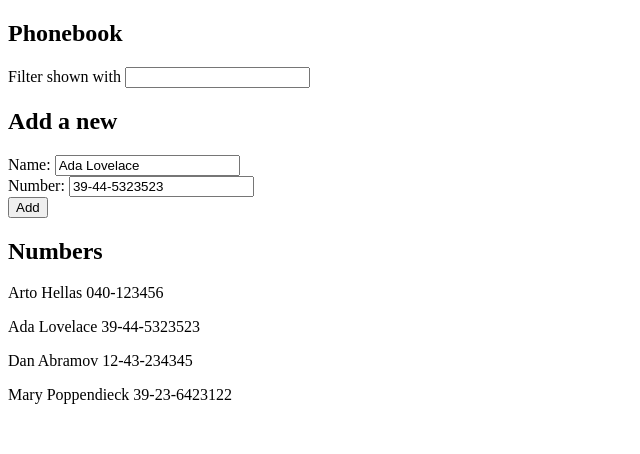
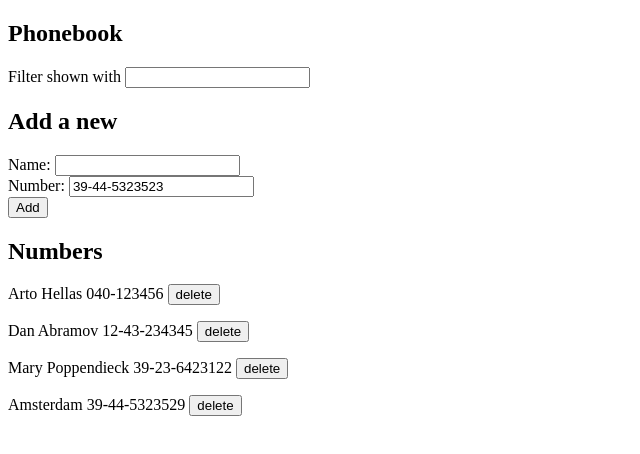
Before and after one commit to verdianeDada/Helsinki-fullstack-web-development-course, a React (Create React App) app in the folder part2/phonebook/: page / in a window 1280 px wide. Shown: the top 454 px of the page, without its empty margins (0-640 px from the left). Built offline with nearby package versions, Linux system fonts and the light colour scheme; data requests are answered from the project's data file.

Commit message:
CRUD operation works  succesfully"

```diff
--- a/part2/phonebook/db.json
+++ b/part2/phonebook/db.json
@@ -1,14 +1,9 @@
 {
-  "persons":[
+  "persons": [
     {
       "name": "Arto Hellas",
       "number": "040-123456",
       "id": 1
-    },
-    {
-      "name": "Ada Lovelace",
-      "number": "39-44-5323523",
-      "id": 2
     },
     {
       "name": "Dan Abramov",
@@ -19,6 +14,11 @@
       "name": "Mary Poppendieck",
       "number": "39-23-6423122",
       "id": 4
+    },
+    {
+      "name": "Amsterdam",
+      "number": "39-44-5323529",
+      "id": 5
     }
   ]
 }
--- a/part2/phonebook/src/App.js
+++ b/part2/phonebook/src/App.js
@@ -3,46 +3,84 @@ import axios from 'axios'
 
 import Filter from './components/Filter'
 import PersonForm from './components/PersonForm'
+import PersonLogic from './Logic'
 
 const App = () => {
   const [persons, setPersons] = useState([])
-  const [newName, setNewName] = useState('Ada Lovelace')
+  const [newName, setNewName] = useState('')
   const [newNumber, setNewNumber] = useState("39-44-5323523")
   const [filteredPersons, setFilteredPersons] = useState([])
   const [isFiltered, setIsFiltered] = useState(false)
 
-  useEffect (() => {
-    axios.get('http://localhost:3001/persons')
-    .then(response => {
-      const persons = response.data
-      setPersons(persons)
-    })
+  useEffect(() => {
+    PersonLogic
+      .getAll()
+      .then(persons => {
+        setPersons(persons)
+      })
+      .catch(error => console.log(error)
+      )
   }, [])
 
   const AddingName = (event) => {
     event.preventDefault()
-    const tempNewPerson = {
+    const tempPerson = {
       name: newName,
       number: newNumber
     }
 
 
     // checking if persons already has an object with the new name
-    persons.some(person => person.name === newName)
-      ? alert(`${newName} is already added to phonebook`)
-      : setPersons(persons.concat(tempNewPerson))
+    const existPerson = persons.find(p => p.name === newName)
+    if (existPerson) {
+      if (window.confirm(`${newName} is already added to phonebook, replace the old number with the new one?`)) {
+        PersonLogic
+          .update(existPerson.id, tempPerson)
+          .then(changedPerson => {
+            console.log('updated')
+            setPersons(persons.map(p => p.id === changedPerson.id ? changedPerson : p))
+            setNewName('')
+            setNewNumber("39-44-5323523")
+          })
+          .catch(error => console.log(error))
+      }
+    }
+    else {
+      PersonLogic
+        .create(tempPerson)
+        .then(newPerson => {
+          console.log('inserted')
+          setPersons(persons.concat(newPerson))
+          setNewName('')
+          setNewNumber("39-44-5323523")
+        })
+        .catch(error => console.log(error))
+    }
   }
+
+  const deletePerson = id => {
+    if (window.confirm("Do you really want to delete this name?")) {
+      PersonLogic
+        .delete(id)
+        .then(res => {
+          console.log("deleted")
+          setPersons(persons.filter(p => p.id !== id))
+        })
+        .catch(error => console.log(error))
+    }
+  }
+
   const Persons = () => {
     if (isFiltered)
       return (
         <div>
-          {filteredPersons.map((person, index) => <p key={index}>{person.name} {person.number}</p>)}
+          {filteredPersons.map((person) => <p key={person.id}>{person.name} {person.number}</p>)}
         </div>
       )
     else
       return (
         <div>
-          {persons.map((person, index) => <p key={index}>{person.name} {person.number}</p>)}
+          {persons.map((person) => <p key={person.id}>{person.name} {person.number} <button onClick={() => deletePerson(person.id)}>delete</button></p>)}
         </div>
       )
   }
@@ -52,7 +90,7 @@ const App = () => {
     event.target.value
       ? setIsFiltered(true)
       : setIsFiltered(false)
-console.log(isFiltered);
+    console.log(isFiltered);
 
     if (isFiltered) {
       const tempFiltered = persons.filter(person => person.name.toLowerCase().includes(event.target.value.toLowerCase()))
@@ -64,9 +102,9 @@ console.log(isFiltered);
   return (
     <div>
       <h2>Phonebook</h2>
-       <Filter onChange = {filter}/>
-        <h2>Add a new</h2>
-        <PersonForm AddingName = {AddingName} newName = {newName} setNewName = {setNewName} setNewNumber = {setNewNumber}  newNumber = {newNumber} />
+      <Filter onChange={filter} />
+      <h2>Add a new</h2>
+      <PersonForm AddingName={AddingName} newName={newName} setNewName={setNewName} setNewNumber={setNewNumber} newNumber={newNumber} />
       <h2>Numbers</h2>
       <Persons />
 
--- /dev/null
+++ b/part2/phonebook/src/Logic.js
@@ -0,0 +1,31 @@
+import axios from "axios"
+
+const baseUrl = 'http://localhost:3001/persons'
+
+
+const create = NewPerson => {
+    const request = axios.post(baseUrl, NewPerson)
+    return request.then(res => res.data)
+}
+
+const getAll = () => {
+    const request = axios.get('http://localhost:3001/persons')
+    return request.then(res => res.data)
+}
+
+const update = (id, person) => {
+    const request = axios.put(`${baseUrl}/${id}`, person)
+    return request.then(res => res.data)
+}
+
+const deletePerson = id => {
+    const request = axios.delete(`${baseUrl}/${id}`)
+    return request.then(res => res.data)
+}
+
+export default {
+    create,
+    delete: deletePerson,
+    getAll,
+    update
+}
```
Also changed, not shown: 1 other file (tests, documents, lock files or other folders).
